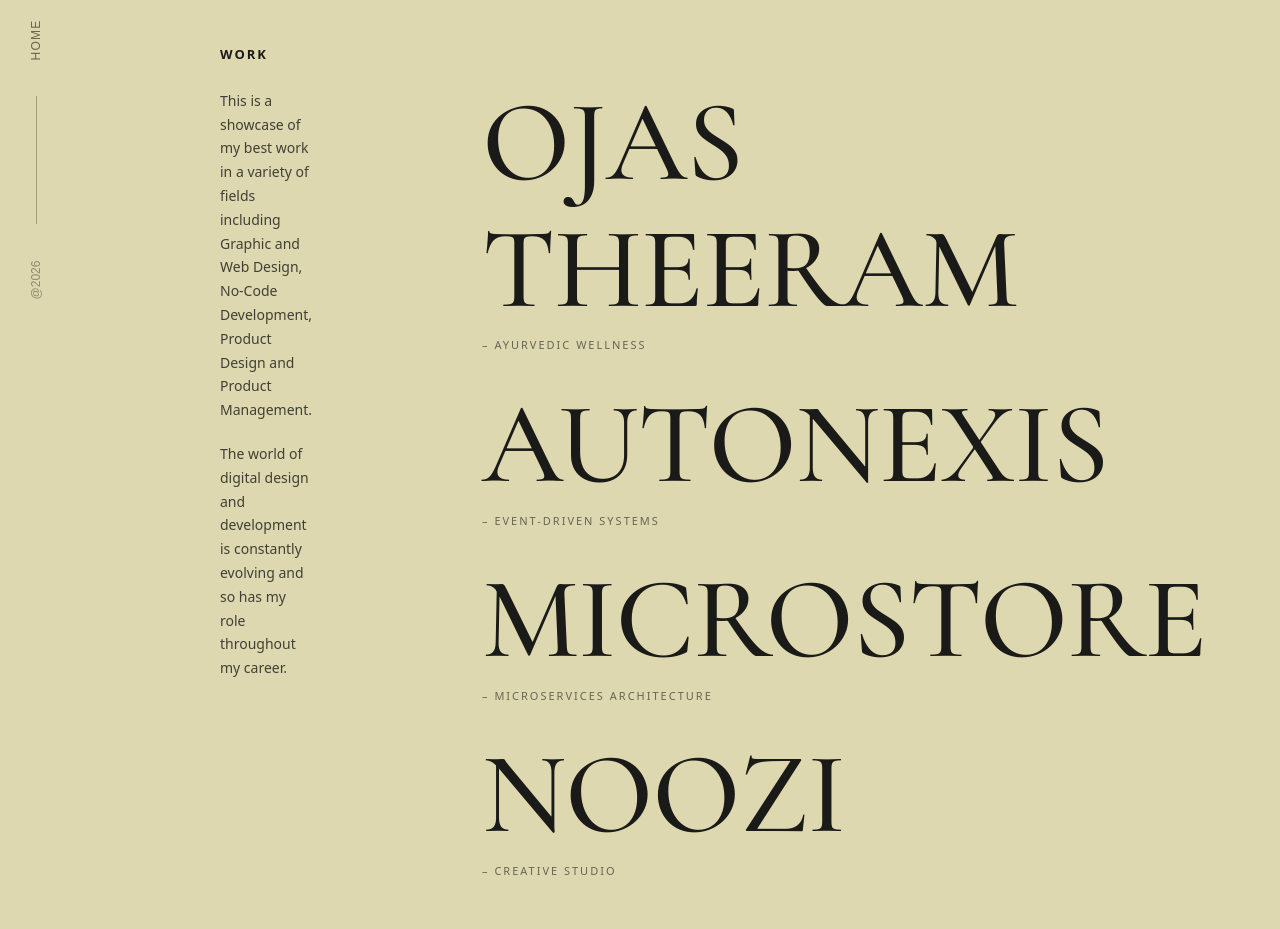
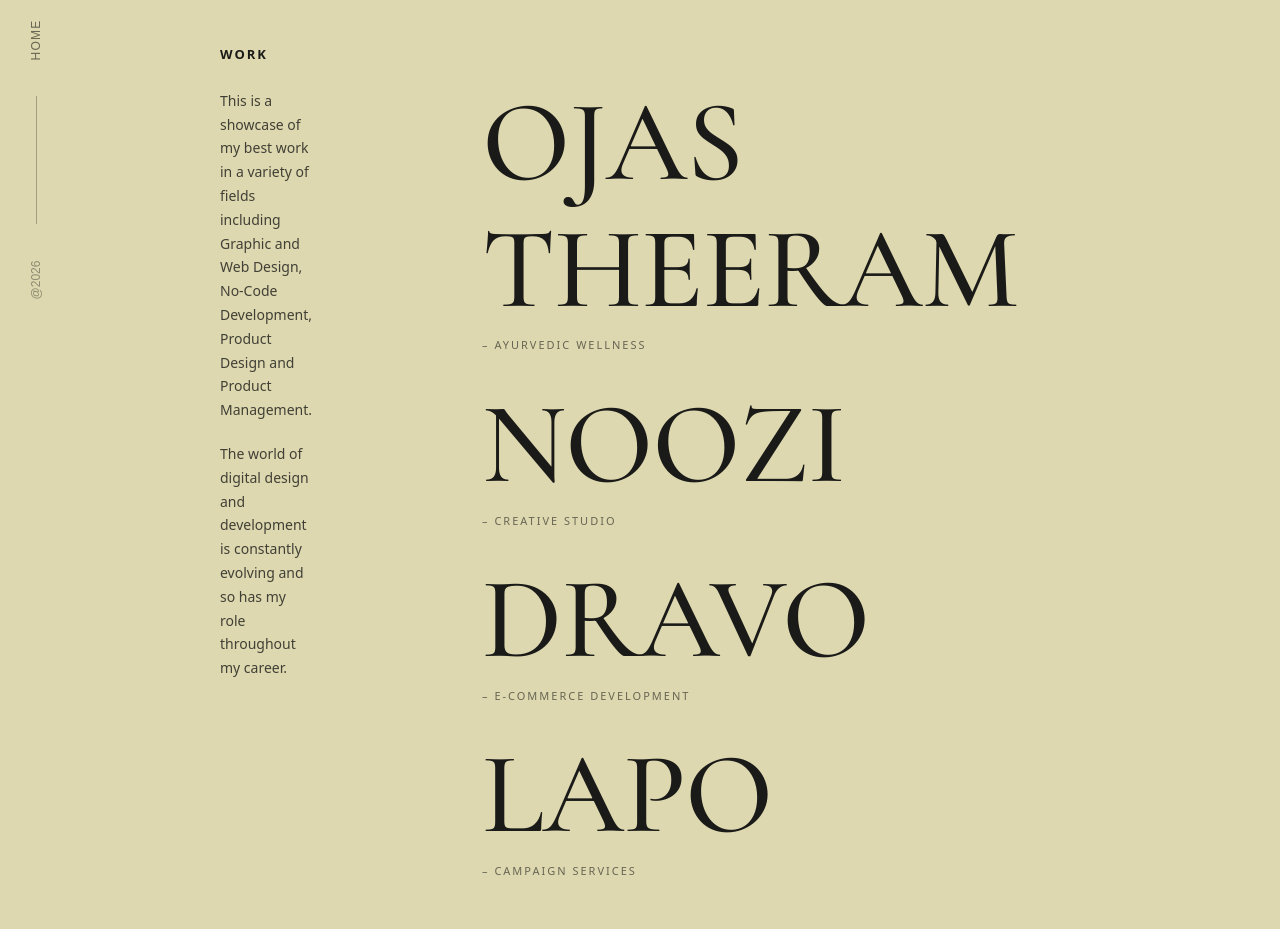
Before and after one commit to Shaamil777/muhammad-shamil-portfolio, a Next.js app: page /works in a window 1280 px wide. Shown: the top 929 px of the page. Built offline with nearby package versions, Linux system fonts and the light colour scheme.

Commit message:
feat:works rearranged + profile picture added on about section

```diff
--- a/app/about/page.tsx
+++ b/app/about/page.tsx
@@ -85,8 +85,12 @@ export default function AboutPage() {
         {/* Right Section - Image */}
         <div className="about-right content-reveal about-reveal-3">
           <div className="about-image-container">
-            {/* Image placeholder — add your image here later */}
-            <div className="about-image" style={{ width: 400, height: 520, backgroundColor: '#1a1a18' }} />
+            <img
+              src="/about/dp.JPG"
+              alt="Profile"
+              className="about-image object-cover"
+              style={{ width: 400, height: 520, backgroundColor: '#1a1a18', borderRadius: '8px' }}
+            />
           </div>
         </div>
       </div>
--- a/app/works/page.tsx
+++ b/app/works/page.tsx
@@ -7,15 +7,15 @@ import TransitionLink from '../components/TransitionLink';
 
 const projects = [
   { name: 'OJAS THEERAM', slug: 'ojastheeram', category: 'AYURVEDIC WELLNESS', image: '/projects/Ojas/1.png' },
+  { name: 'NOOZI', slug: 'noozi', category: 'CREATIVE STUDIO', image: '/projects/noozi/1.png' },
+  { name: 'DRAVO', slug: 'cafco', category: 'E-COMMERCE DEVELOPMENT', image: '/projects/cafco/01.png' },
+  { name: 'LAPO', slug: 'lapo', category: 'CAMPAIGN SERVICES', image: '/projects/lapo/01.webp' },
+  { name: 'AMRITHA', slug: 'amrithaheritage', category: 'HOSPITALITY', image: '/projects/amritha/02.webp' },
+  { name: 'OPEN DOOR', slug: 'opendoor', category: 'EDUCATION CONSULTANCY', image: '/projects/opendoor/hero-section.webp' },
   { name: 'AUTONEXIS', slug: 'autonexis', category: 'EVENT-DRIVEN SYSTEMS', image: '/projects/AutoNexis/1.png' },
   { name: 'MICROSTORE', slug: 'microstore', category: 'MICROSERVICES ARCHITECTURE', image: null },
-  { name: 'NOOZI', slug: 'noozi', category: 'CREATIVE STUDIO', image: '/projects/noozi/1.png' },
   { name: 'DEVLOOM', slug: 'devloom', category: 'PUBLISHING PLATFORM', image: '/projects/devloom/1.png' },
-  { name: 'AMRITHA', slug: 'amrithaheritage', category: 'HOSPITALITY', image: '/projects/amritha/01.webp' },
-  { name: 'OPEN DOOR', slug: 'opendoor', category: 'EDUCATION CONSULTANCY', image: '/projects/opendoor/hero-section.webp' },
   { name: 'URBANWORN', slug: 'urbanworn', category: 'E-COMMERCE DEVELOPMENT', image: null },
-  { name: 'LAPO', slug: 'lapo', category: 'CAMPAIGN SERVICES', image: '/projects/lapo/01.webp' },
-  { name: 'DRAVO', slug: 'cafco', category: 'E-COMMERCE DEVELOPMENT', image: '/projects/cafco/01.png' },
   { name: 'EVENTO', slug: 'evento', category: 'EVENT VENUE', image: null },
   { name: 'AI DOC CHAT', slug: 'aidocchat', category: 'AI APPLICATION', image: '/projects/aidocchat/1.png' }
 ];
```
Also changed, not shown: 1 other file (tests, documents, lock files or other folders).
